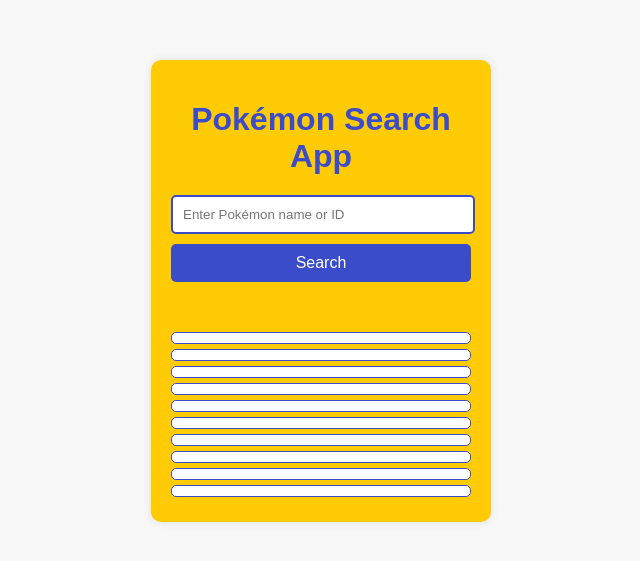
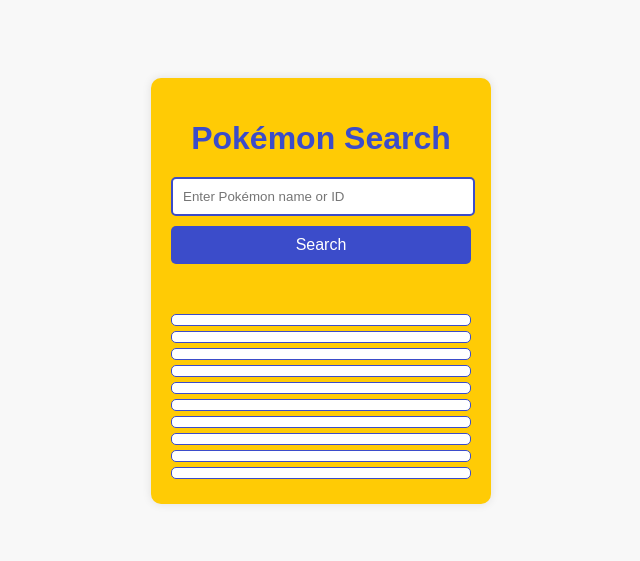
Before and after one commit to oanapintoiu/pokemon_api, a plain HTML site: page index.html in a window 1280 px wide. Shown: the part 109-670 px from the top of the page, without its empty margins (319-959 px from the left). Drawn offline with Linux system fonts and the light colour scheme.

Commit message:
added readme.md

```diff
--- a/index.html
+++ b/index.html
@@ -8,7 +8,7 @@
   </head>
   <body>
     <div class="container">
-        <h1>Pokémon Search App</h1>
+        <h1>Pokémon Search</h1>
         <input
         type="text"
         id="search-input"
```
Also changed, not shown: readme.md.
